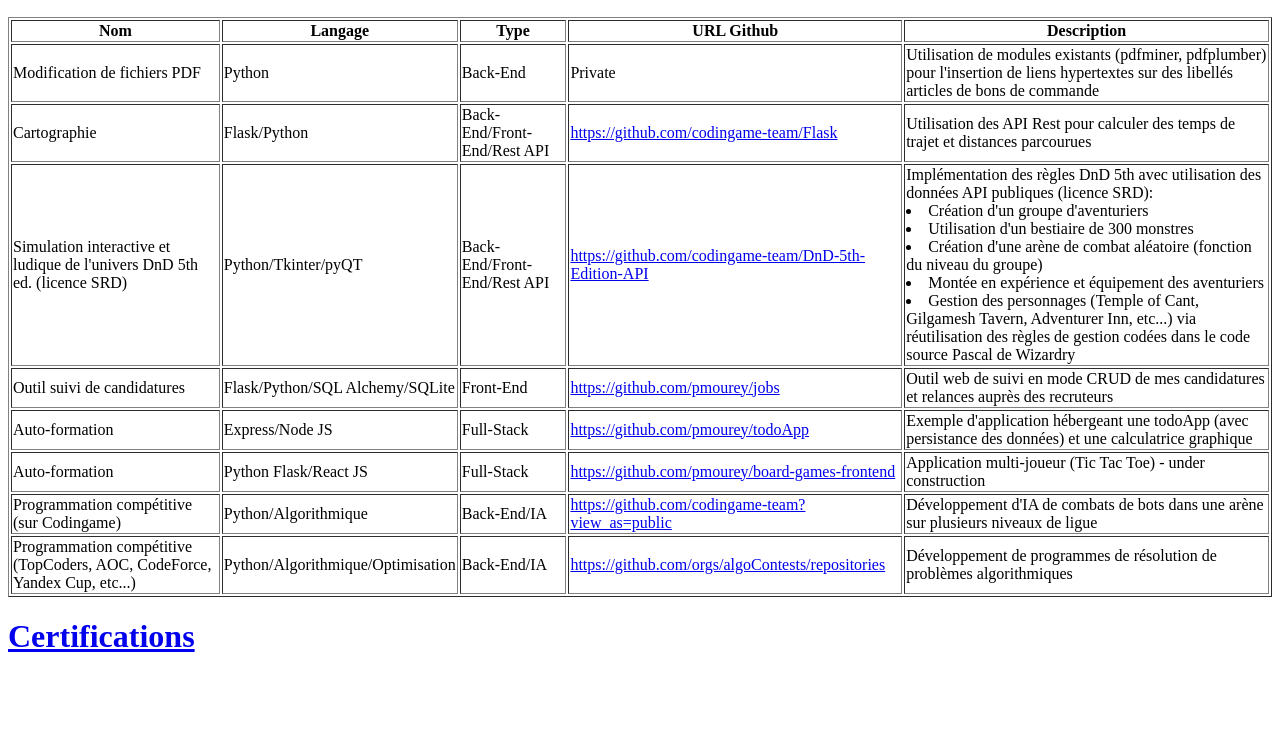
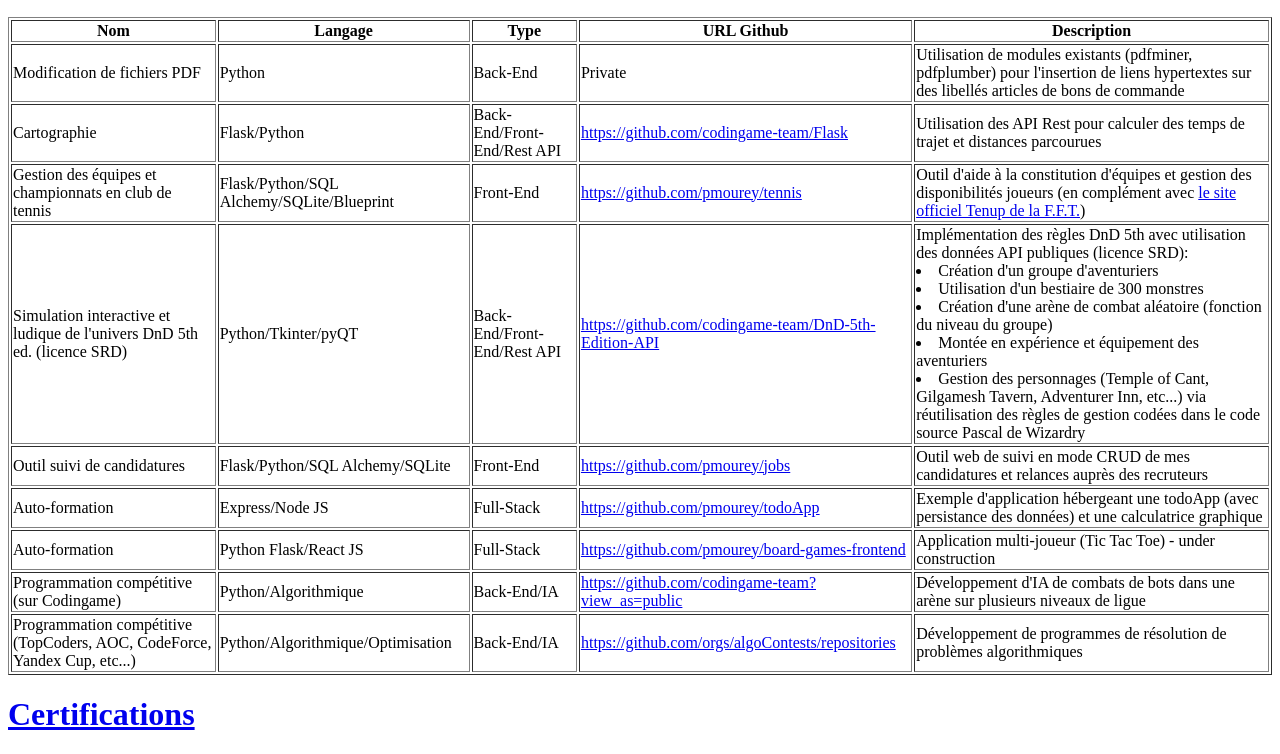
Before and after one commit to pmourey/portfolio, a plain HTML site: page index.html in a window 1280 px wide. Shown: the part 104-858 px from the top of the page. Before the commit the page ends 800 px from the top, so only its background shows below. Drawn offline with Linux system fonts and the light colour scheme.

Commit message:
add tennis project

```diff
--- a/index.html
+++ b/index.html
@@ -34,6 +34,16 @@
                 https://github.com/codingame-team/Flask</a>
         </td>
         <td>Utilisation des API Rest pour calculer des temps de trajet et distances parcourues</td>
+    </tr>
+    <tr>
+        <td>Gestion des équipes et championnats en club de tennis</td>
+        <td>Flask/Python/SQL Alchemy/SQLite/Blueprint</td>
+        <td>Front-End</td>
+        <td>
+            <a href="https://github.com/pmourey/tennis">
+                https://github.com/pmourey/tennis</a>
+        </td>
+        <td>Outil d'aide à la constitution d'équipes et gestion des disponibilités joueurs (en complément avec <a href="http://tenup.fr">le site officiel Tenup de la F.F.T.</a>)</td>
     </tr>
     <tr>
         <td>Simulation interactive et ludique de l'univers DnD 5th ed. (licence SRD)</td>
```
Also changed, not shown: index_en.html (+10 -0 lines).
